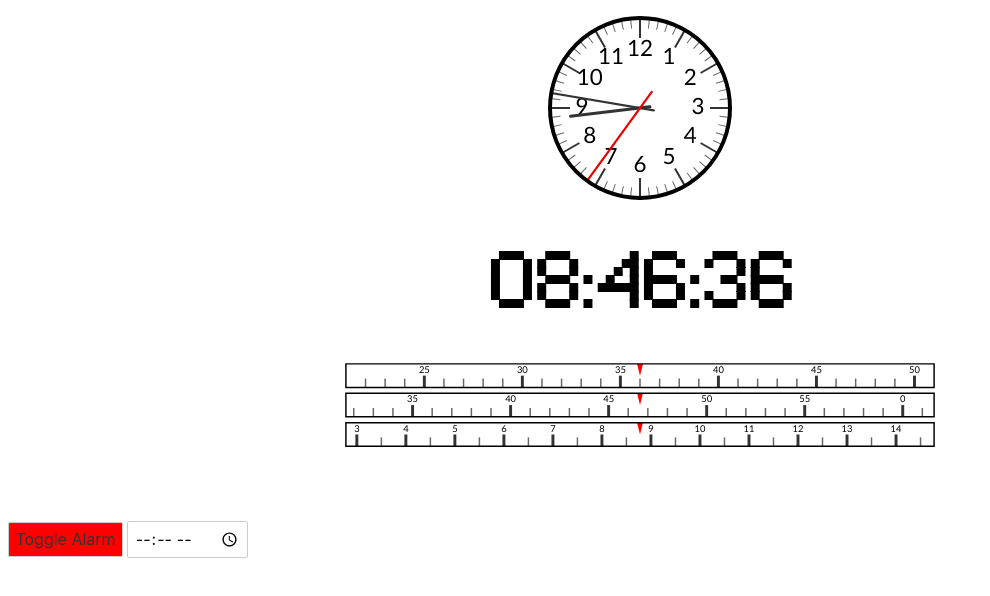
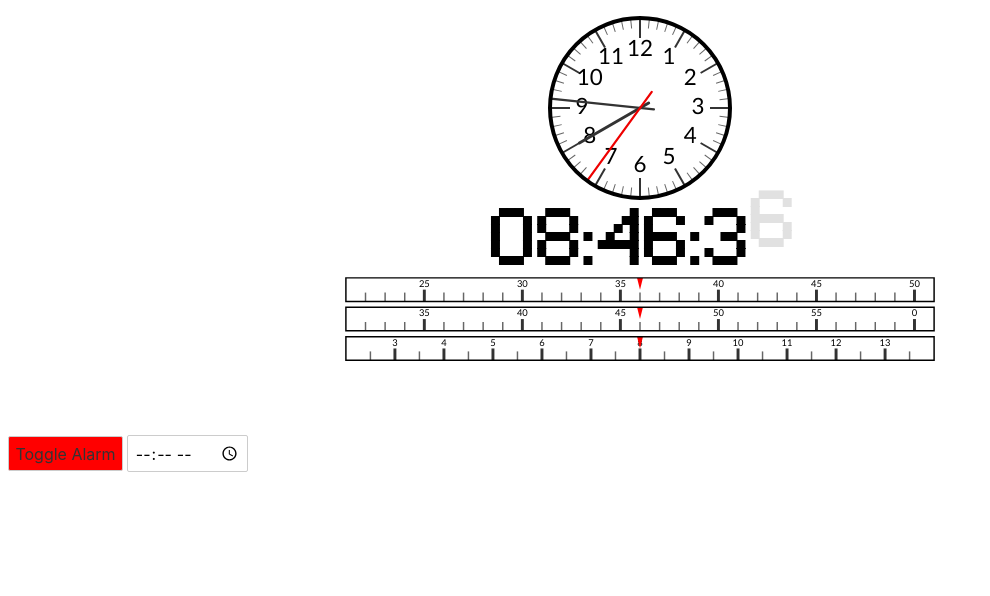
Before and after one commit to Caspet04/svelte-clock, a Svelte app: page / in a window 1280 px wide. Shown: the top 596 px of the page, without its empty margins (0-990 px from the left). Built offline with nearby package versions, Linux system fonts and the light colour scheme.

Commit message:
Added animations to digital clock

```diff
--- a/src/App.svelte
+++ b/src/App.svelte
@@ -1,22 +1,30 @@
 <!-- TODO: Refactor all code so it is more readable -->
 <script>
+	import { fly } from 'svelte/transition';
+
 	import { range, rangedLerp, loopingRangedLerp, loopingValue } from './js/utility.js';
-
 	import "./css/main.css";
 	import { Clock } from "./js/clock";
 
 	let clock = new Clock();
+	let timeString = [
+		"0", "0", ":", "0", "0", ":", "0", "0"
+	]
+	let secondSpring
 
 	setInterval(() => {
 		clock.syncTime();
 		clock.updateAlarm();
 		clock = clock;
+		for (let i = 0; i < 8; i++) {
+			if (clock.timeAsString[i] != timeString[i]) {
+				timeString[i] = clock.timeAsString[i];
+			}
+		}
 	}, 10);
 
 	let stripClockWidth = 200;
 </script>
-
-<!-- |||||||||||||||||||||||||||||||||||||||||||||||||||||||||||| -->
 
 <!-- TODO: Add more comments describing what happens and organize it so it is more legible -->
 <!-- TODO: Set each clock in three separate columns -->
@@ -24,8 +32,8 @@
 <main>
 	<div id="clock-container">
 		<!-- "Normal" analog style clock -->
-		<div id="analog-clock" style="height:25%;">
-			<svg viewBox='-50 -50 100 100' width='100%' height='100%'>
+		<div id="analog-clock">
+			<svg viewBox='-50 -50 100 100'>
 				<!-- Clock markers, alternating larger and smaller every 5th marker -->
 				{#each range(0, 60, 1) as marker}
 					<line class='marker-{marker % 5 == 0 ? "large" : "small"}'
@@ -34,7 +42,7 @@
 						transform='rotate({6 * marker})' />
 				{/each}
 
-				<!-- Clock numbers -->
+				<!-- Clock numbers, they are rotated to place them in a circle and then the text is rotated back -->
 				{#each range(1, 13, 1) as clockNumber}
 					<g transform='rotate({-180+30*clockNumber})'>
 						<text
@@ -51,19 +59,19 @@
 				<line class='hour-hand'
 					y1='-5'
 					y2='35'
-				transform='rotate({180 + 30 * clock.hour_precise})' />
+					transform='rotate({180 + 30 * clock.hour})' />
 
 				<!-- Minute hand -->
 				<line class='minute-hand'
 					y1='-7'
 					y2='45'
-				transform='rotate({180 + 6 * clock.minute_precise})' />
+					transform='rotate({180 + 6 * clock.minute})' />
 
 				<!-- Second hand -->
 				<line class='second-hand'
 					y1='-10'
 					y2='45'
-				transform='rotate({180 + 6 * clock.second_precise})' />
+					transform='rotate({180 + 6 * clock.second})' />
 
 				<!-- Outside circle -->
 				<circle class='clock-outside'
@@ -74,25 +82,51 @@
 			</div>
 
 			<!-- 00:00:00 style clock -->
-			<h1 id="digital-clock">{clock.timeAsString}</h1>
+			<div id="digital-clock">
+				{#key timeString[0]}
+					<span in:fly="{{y: -20}}">{timeString[0]}</span>
+				{/key}
+				{#key timeString[1]}
+					<span in:fly="{{y: -20}}">{timeString[1]}</span>
+				{/key}
+				{#key timeString[2]}
+					<span in:fly="{{y: -20}}">{timeString[2]}</span>
+				{/key}
+				{#key timeString[3]}
+					<span in:fly="{{y: -20}}">{timeString[3]}</span>
+				{/key}
+				{#key timeString[4]}
+					<span in:fly="{{y: -20}}">{timeString[4]}</span>
+				{/key}
+				{#key timeString[5]}
+					<span in:fly="{{y: -20}}">{timeString[5]}</span>
+				{/key}
+				{#key timeString[6]}
+					<span in:fly="{{y: -20}}">{timeString[6]}</span>
+				{/key}
+				{#key timeString[7]}
+					<span in:fly="{{y: -20}}">{timeString[7]}</span>
+				{/key}
+			</div>
 
+			<!-- TODO: Remake into vertical strips instead -->
 			<!-- Strip style clock, second, minute and hour is represented by a moving strip each -->
 			<div id="strip-clock">
 				<svg viewBox='-{(stripClockWidth+4)/2} 0 {stripClockWidth+4} 54' width='100%' height='100%'>
 					<!-- Second moving markers, alternating large and small every 5th marker -->
 					{#each range(0, 60, 1) as marker}
-					{#if loopingValue(marker+30 - clock.second_precise, 0, 60) < 45 && loopingValue(marker+30 - clock.second_precise, 0, 60) > 15}
+					{#if loopingValue(marker+30 - clock.second, 0, 60) < 45 && loopingValue(marker+30 - clock.second, 0, 60) > 15}
 					<line class='marker-{marker % 5 == 0 ? "large" : "small"} {clock.alarmIsActive && (marker == clock.alarmSecond ? "alarm-marker" : "")}'
 							y1='{marker % 5 == 0 ? 6 : 7}'
 							y2='10'
-							x1='{loopingRangedLerp((marker+30-clock.second_precise) % 60, 0, 60, -stripClockWidth, stripClockWidth)}'
-							x2='{loopingRangedLerp((marker+30-clock.second_precise) % 60, 0, 60, -stripClockWidth, stripClockWidth)}'/>
+							x1='{loopingRangedLerp((marker+30-clock.second) % 60, 0, 60, -stripClockWidth, stripClockWidth)}'
+							x2='{loopingRangedLerp((marker+30-clock.second) % 60, 0, 60, -stripClockWidth, stripClockWidth)}'/>
 						{#if marker % 5 == 0}
 							<text
 								class="clock-strip-number"
 								text-anchor='middle'
 								y='5'
-								x='{loopingRangedLerp((marker+30-clock.second_precise) % 60, 0, 60, -stripClockWidth, stripClockWidth)}'>
+								x='{loopingRangedLerp((marker+30-clock.second) % 60, 0, 60, -stripClockWidth, stripClockWidth)}'>
 								<!-- For some reason the markers are inversed decrease to the right instead of increasing -->
 								{marker}
 						</text>
@@ -106,18 +140,18 @@
 
 				<!-- Minute moving markers, alternating large and small every 5th marker -->
 				{#each range(0, 60, 1) as marker}
-					{#if loopingValue(marker+30 - clock.minute_precise, 0, 60) < 45 && loopingValue(marker+30 - clock.minute_precise, 0, 60) > 15}
+					{#if loopingValue(marker+30 - clock.minute, 0, 60) < 45 && loopingValue(marker+30 - clock.minute, 0, 60) > 15}
 						<line class='marker-{marker % 5 == 0 ? "large" : "small"} {clock.alarmIsActive && (marker == clock.alarmMinute ? "alarm-marker" : "")}'
 							y1='{marker % 5 == 0 ? 16 : 17}'
 							y2='20'
-							x1='{loopingRangedLerp((marker+30-clock.minute_precise) % 60, 0, 60, -stripClockWidth, stripClockWidth)}'
-							x2='{loopingRangedLerp((marker+30-clock.minute_precise) % 60, 0, 60, -stripClockWidth, stripClockWidth)}' />
+							x1='{loopingRangedLerp((marker+30-clock.minute) % 60, 0, 60, -stripClockWidth, stripClockWidth)}'
+							x2='{loopingRangedLerp((marker+30-clock.minute) % 60, 0, 60, -stripClockWidth, stripClockWidth)}' />
 						{#if marker % 5 == 0}
 							<text
 								class="clock-strip-number"
 								text-anchor='middle'
 								y='15'
-								x='{loopingRangedLerp((marker+30-clock.minute_precise) % 60, 0, 60, -stripClockWidth, stripClockWidth)}'>
+								x='{loopingRangedLerp((marker+30-clock.minute) % 60, 0, 60, -stripClockWidth, stripClockWidth)}'>
 								<!-- For some reason the markers are inversed decrease to the right instead of increasing -->
 								{marker}
 						</text>
@@ -131,18 +165,18 @@
 
 				<!-- Hour moving markers -->
 				{#each range(0, 24*2, 1) as marker}
-					{#if loopingValue(marker+24 - clock.hour_precise*2, 0, 24*2) < 36 && loopingValue(marker+24 - clock.hour_precise*2, 0, 24*2) > 12}
+					{#if loopingValue(marker+24 - clock.hour*2, 0, 24*2) < 36 && loopingValue(marker+24 - clock.hour*2, 0, 24*2) > 12}
 						<line class='marker-{marker % 2 == 0 ? "large" : "small"} {clock.alarmIsActive && (marker == clock.alarmHour ? "alarm-marker" : "")}'
 							y1='{marker % 2 == 0 ? 26 : 27}'
 							y2='30'
-							x1='{loopingRangedLerp((marker+24-clock.hour_precise*2) % (24*2), 0, 24*2, -stripClockWidth, stripClockWidth)}'
-							x2='{loopingRangedLerp((marker+24-clock.hour_precise*2) % (24*2), 0, 24*2, -stripClockWidth, stripClockWidth)}' />
+							x1='{loopingRangedLerp((marker+24-clock.hour*2) % (24*2), 0, 24*2, -stripClockWidth, stripClockWidth)}'
+							x2='{loopingRangedLerp((marker+24-clock.hour*2) % (24*2), 0, 24*2, -stripClockWidth, stripClockWidth)}' />
 						{#if marker % 2 == 0}
 							<text
 								class="clock-strip-number"
 								text-anchor='middle'
 								y='25'
-								x='{loopingRangedLerp((marker+24-clock.hour_precise*2) % (24*2), 0, 24*2, -stripClockWidth, stripClockWidth)}'>
+								x='{loopingRangedLerp((marker+24-clock.hour*2) % (24*2), 0, 24*2, -stripClockWidth, stripClockWidth)}'>
 								<!-- For some reason the markers are inversed decrease to the right instead of increasing -->
 								{marker/2}
 						</text>
--- a/src/css/main.css
+++ b/src/css/main.css
@@ -11,12 +11,13 @@
     src: url('/fonts/clock.ttf');
 }
 
-h1#digital-clock {
+#digital-clock {
+    display: flex;
+    justify-content: center;
     color: black;
-    text-decoration: none;
-    text-align: center;
     font-size: 4em;
     font-family: digital-clock-font;
+    font-weight: bold;
 }
 
 button.clock-alarm-active {
--- a/src/js/clock.js
+++ b/src/js/clock.js
@@ -69,17 +69,6 @@ export class Clock {
     get alarmMinute() { return this._alarm.minute; }
     get alarmHour()   { return this._alarm.hour;   }
 
-    // Getters for the time elements with decimals
-    get second_precise() {
-        return this._time.second + this._time.millisecond / 1000;
-    }
-    get minute_precise() {
-        return this._time.minute + this.second_precise/60;
-    }
-    get hour_precise() {
-        return this._time.hour + this.minute_precise/60;
-    }
-
     syncTime() {
         // Set time to the current time
         var today = new Date();
```
Lines whose indentation alone changed are shown as unchanged.
